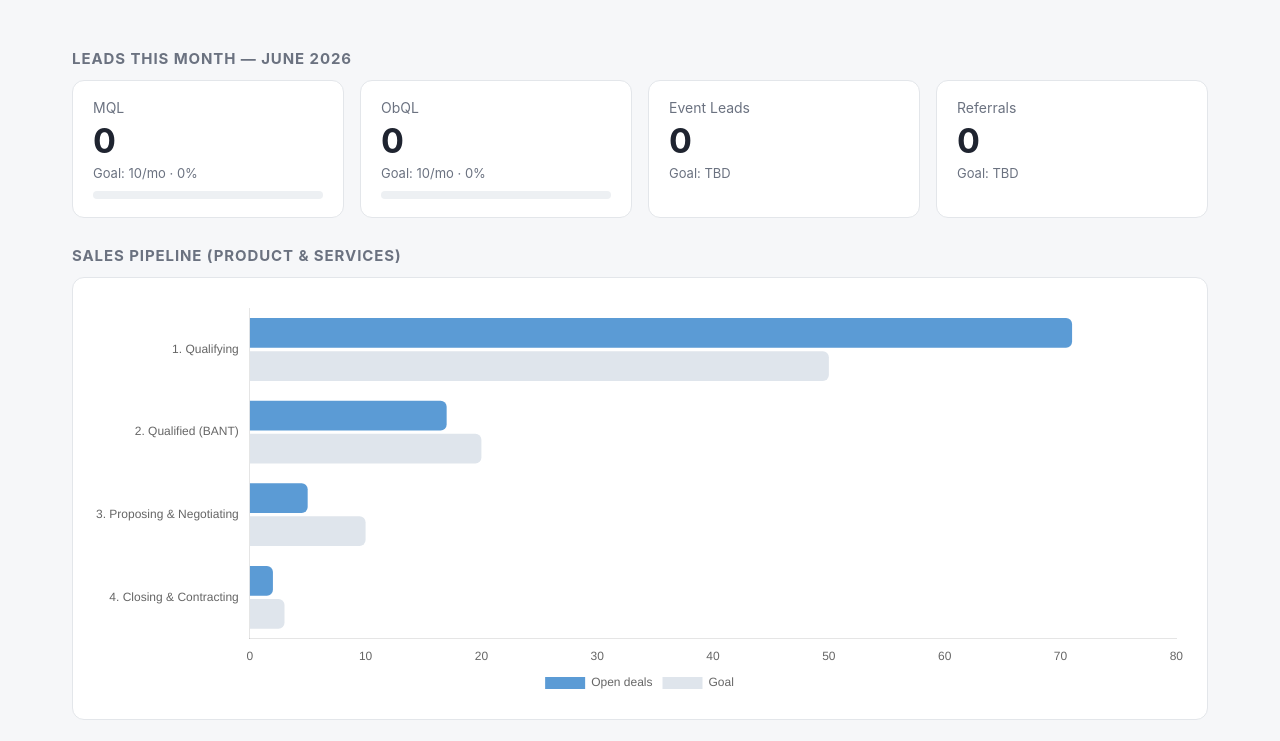
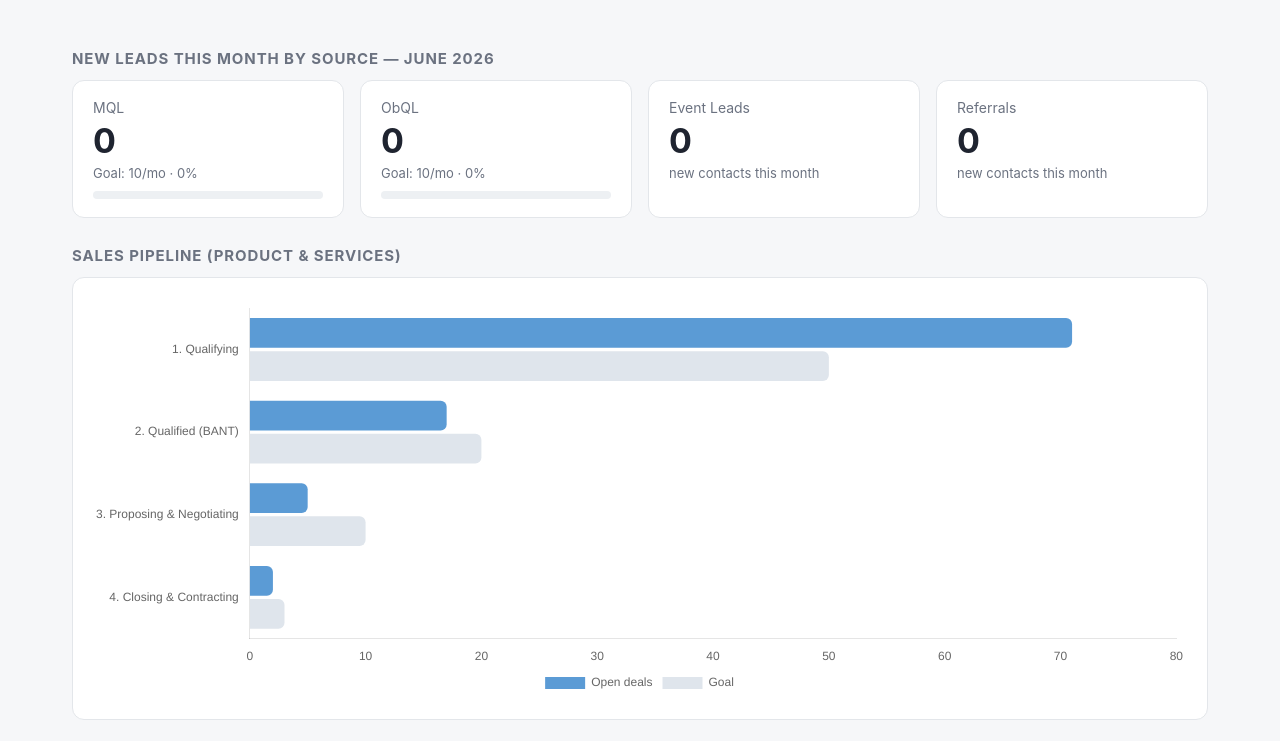
Before and after one commit to michaeljanney-move-it/picknik-marketing-dashboard, a plain HTML site: page docs/index.html in a window 1280 px wide. Shown: the part 59-800 px from the top of the page. Drawn offline with nearby package versions, Linux system fonts and the light colour scheme.

Commit message:
Dashboard: relabel leads section to by-source, tidy card subtitle

```diff
--- a/docs/index.html
+++ b/docs/index.html
@@ -62,7 +62,7 @@
 <main>
   <div id="error"></div>
 
-  <h2>Leads this month <span id="period"></span></h2>
+  <h2>New leads this month by source <span id="period"></span></h2>
   <div class="cards" id="lead-cards"></div>
 
   <h2>Sales pipeline (Product &amp; Services)</h2>
@@ -126,7 +126,7 @@ function leadCards(data) {
     card.innerHTML = `
       <div class="label">${lt.label}</div>
       <div class="value">${lt.count}</div>
-      <div class="goal">${lt.goal ? `Goal: ${lt.goal}/mo · ${pct}%` : "Goal: TBD"}</div>
+      <div class="goal">${lt.goal ? `Goal: ${lt.goal}/mo · ${pct}%` : "new contacts this month"}</div>
       ${lt.goal ? `<div class="bar"><div style="width:${pct}%;background:${COLORS[i % COLORS.length]}"></div></div>` : ""}`;
     wrap.appendChild(card);
   });
```
